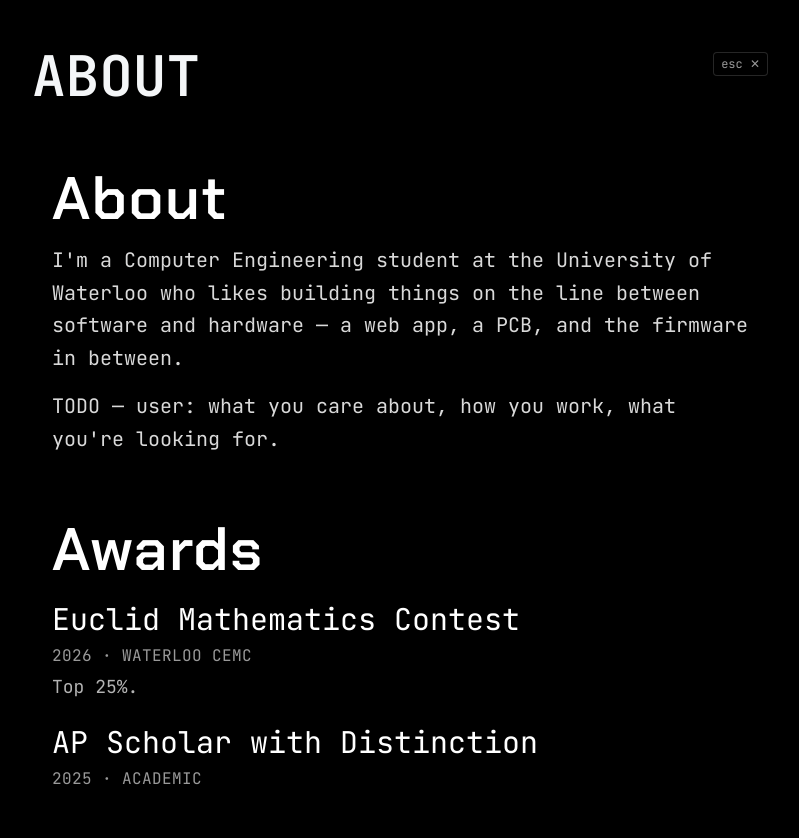
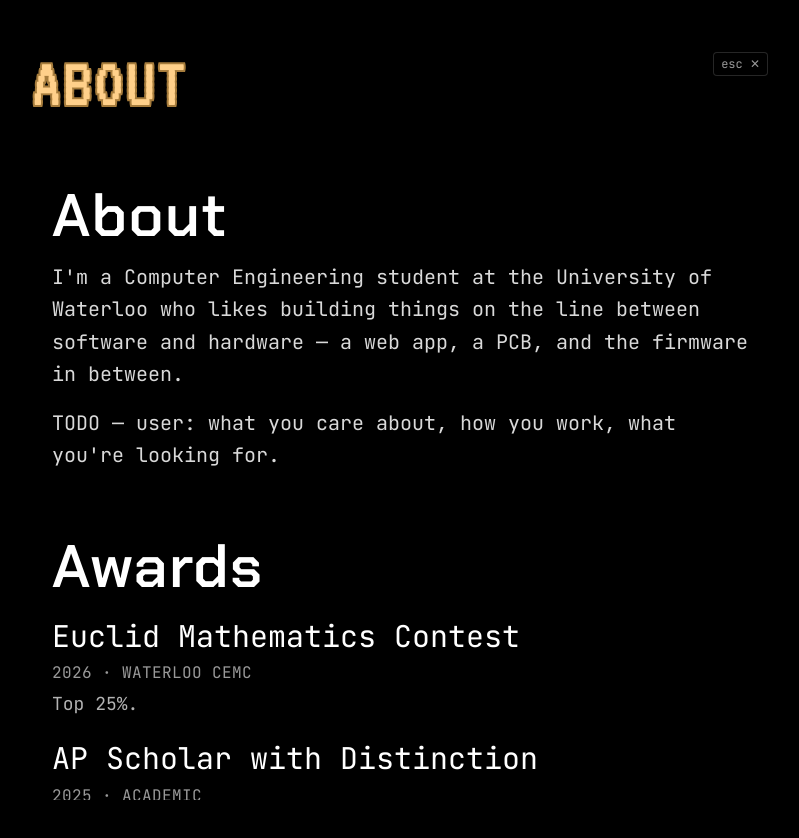
Before and after one commit to jchen208208/jayden-chen-portfolio, a Next.js app: page /about in a window 1280 px wide. Shown: the top 838 px of the page, without its empty margins (240-1039 px from the left). Built offline with nearby package versions, Linux system fonts and the light colour scheme.

Commit message:
changed monitor display background and text colours

```diff
--- a/src/app/globals.css
+++ b/src/app/globals.css
@@ -164,16 +164,19 @@ body {
   transform: translateX(320%) skewX(-14deg);
 }
 
-/* a desk screen's route (`ScreenLabel`): white letters, lit like a
-   phosphor screen — a tight amber bloom round each letter and a fainter one
-   beyond it. Above the mosaic. */
+/* a desk screen's route (`ScreenLabel`): white letters with a near-black
+   outline, so they read on every piece of the amber mosaic, pale or bronze.
+   `paint-order: stroke fill` lays the stroke under the fill, as on the
+   Skills headings, so only its outer half shows and it doesn't thin the
+   letters. A soft dark shadow round them quietens the mosaic's edges and
+   grout just behind the word. Above the mosaic. */
 .screen-label {
   position: relative;
   z-index: 2;
-  color: var(--ink);
-  text-shadow:
-    0 0 0.12em color-mix(in srgb, var(--glow) 70%, transparent),
-    0 0 0.45em color-mix(in srgb, var(--glow) 30%, transparent);
+  color: #fff;
+  -webkit-text-stroke: max(3px, 0.13em) #161618;
+  paint-order: stroke fill;
+  text-shadow: 0 0 0.35em rgba(0, 0, 0, 0.6);
 }
 
 /* the mosaic behind it (`ScreenMosaic`) — a desk screen's hover and click.
@@ -524,7 +527,8 @@ body {
   }
 }
 
-/* The Skills page's headings — its title and the three group labels: Orbitron,
+/* The Skills page's headings — the three group labels (and the lettering of
+   every section's title, which `.section-title` sets in another face): Orbitron,
    in a lighter amber than the glow, with an outline round the letters in a
    darker amber than the glow (a grey and a white one were tried). `paint-order: stroke fill` lays the stroke under the fill, so only
    its outer half shows and the outline doesn't eat into the letters. */
@@ -535,6 +539,16 @@ body {
   color: color-mix(in srgb, var(--glow, #ffbe5c) 72%, #fff);
   -webkit-text-stroke: max(3px, 0.055em) color-mix(in srgb, var(--glow, #ffbe5c) 65%, #000);
   paint-order: stroke fill;
+}
+
+/* Every section's title: that amber lettering in the desk screens'
+   own face — VT323, as `ScreenLabel` writes their names on the glass. It has
+   a single weight and sits small on its em, so it's set a size up to stand
+   as tall as the other headers. */
+.section-title {
+  font-family: var(--font-vt323), monospace;
+  font-weight: 400;
+  font-size: 1.3em;
 }
 
 /* Skills stickers (`sections/skills.tsx`). On the way in, each cluster's
--- a/src/components/desk/ContributionName.tsx
+++ b/src/components/desk/ContributionName.tsx
@@ -1,3 +1,4 @@
+import { rampColour, rampPosition } from "@/lib/goldRamp";
 import { PROFILE } from "@/lib/site";
 import { mulberry32 } from "@/lib/svg";
 
@@ -66,24 +67,6 @@ function layoutName(name: string) {
 const PITCH = 13;
 const CELL = 10;
 
-/** how gold (1) or how charcoal (0) a square is, as colour stops: charcoal →
- *  a lighter grey → a bronze where the two meet → the site's amber light
- *  (`--glow`, #ffbe5c) → a pale highlight. Squares are placed anywhere along
- *  it, so there are in-between shades rather than two palettes.
- *
- *  The charcoal end can't be darker than this: below about 3:1 against the
- *  black page (#5a5a60 is 3.1:1) a square stops reading as part of a letter,
- *  and the charcoal letters — and with them the name — became hard to make
- *  out. It was #2f2f35 (1.6:1). */
-const STOPS: [number, string][] = [
-  [0, "#5a5a60"],
-  [0.4, "#9c9ca2"],
-  [0.52, "#8f7442"],
-  [0.72, "#c18a2e"],
-  [0.9, "#ffbe5c"],
-  [1, "#ffe3b0"],
-];
-
 /** how strongly a letter leans: gold letters sit at `LEAN`, charcoal ones at
  *  `1 - LEAN`. At 0.8 about one square in five goes against its letter, so the
  *  charcoal letters carry some gold squares that mark out their shape. */
@@ -93,17 +76,6 @@ const SEED = 11;
 const { squares: SQUARES, centres: CENTRES, cols: COLS } = layoutName(PROFILE.name);
 const VIEW_W = COLS * PITCH - (PITCH - CELL);
 const VIEW_H = ROWS * PITCH - (PITCH - CELL);
-
-const hex = (h: string) => [1, 3, 5].map((i) => parseInt(h.slice(i, i + 2), 16));
-const colourAt = (t: number) => {
-  let i = 1;
-  while (i < STOPS.length - 1 && t > STOPS[i][0]) i++;
-  const [t0, c0] = STOPS[i - 1];
-  const [t1, c1] = STOPS[i];
-  const k = Math.min(1, Math.max(0, (t - t0) / (t1 - t0)));
-  const [a, b] = [hex(c0), hex(c1)];
-  return `rgb(${a.map((v, j) => Math.round(v + (b[j] - v) * k)).join(",")})`;
-};
 
 /** the odds that a square at column `col` is gold-ish: each letter's middle
  *  sits at its own lean (gold, charcoal, gold, …) and it eases to the next
@@ -121,15 +93,13 @@ function goldOdds(col: number) {
   return lean(i) + (lean(i + 1) - lean(i)) * s;
 }
 
-/** a shade for each square, the same on every render */
+/** a shade for each square from the black-and-gold ramp (`lib/goldRamp`),
+ *  the same on every render */
 const CELLS = (() => {
   const rnd = mulberry32(SEED);
   return SQUARES.map(({ col, row }) => {
     const goldish = rnd() < goldOdds(col);
-    const r = rnd() ** 1.4; // the brightest few are rarer
-    // gold-ish squares land in the upper stretch of the stops, the rest in the lower
-    const t = goldish ? 0.55 + 0.45 * r : 0.42 * r;
-    return { x: col * PITCH, y: row * PITCH, fill: colourAt(t) };
+    return { x: col * PITCH, y: row * PITCH, fill: rampColour(rampPosition(rnd, goldish)) };
   });
 })();
 
--- a/src/components/desk/DeskScene.tsx
+++ b/src/components/desk/DeskScene.tsx
@@ -20,7 +20,7 @@ import DeskCardList from "./DeskCardList";
 import ScreenCard from "./ScreenCard";
 import ScreenLabel from "./ScreenLabel";
 import ScreenMosaic from "./ScreenMosaic";
-import { SectionBackdrop, SectionTitle, hasBackdrop, headerFontClass, sectionCards } from "./sections";
+import { SectionBackdrop, SectionTitle, hasBackdrop, sectionCards } from "./sections";
 
 /**
  * The desk, its four clickable screens, and the fullscreen view each one
@@ -788,11 +788,11 @@ export default function DeskScene({ className }: { className?: string }) {
               {content && (
                 <div
                   ref={headerRef}
-                  className={`px-8 text-center uppercase leading-none ${headerFontClass(content)}`}
+                  className="px-8 text-center uppercase leading-none"
                   style={{ fontSize: "clamp(2rem, 8vw, 6rem)", color: "var(--ink, #f4f6f8)" }}
                 >
                   {/* keyed per opening, so a title that animates itself in
-                      (Projects' traces) plays every time, not just the first */}
+                      plays every time, not just the first */}
                   <SectionTitle key={opens} id={content} />
                 </div>
               )}
--- a/src/components/desk/Hero.tsx
+++ b/src/components/desk/Hero.tsx
@@ -55,7 +55,7 @@ export default function Hero() {
       <ContributionName />
       {/* letter-spacing trails the last letter too, so the same space up
           front (`pl`) keeps the letters themselves centred under the name */}
-      <p className="mt-8 pl-[0.3em] font-mono text-[12px] uppercase tracking-[0.3em] text-white/65 sm:text-[14px]">
+      <p className="mt-8 pl-[0.3em] font-mono text-sm uppercase tracking-[0.3em] text-white/65 sm:text-base">
         {PROFILE.tagline}
       </p>
 
--- a/src/components/desk/ScreenLabel.tsx
+++ b/src/components/desk/ScreenLabel.tsx
@@ -8,8 +8,8 @@ import { usePrefersReducedMotion } from "@/hooks/usePrefersReducedMotion";
  * A desk screen's name — its route, `/projects` — lit amber on the glass.
  *
  * When the page loads the letters spin like slot-machine reels, each flicking
- * through random characters. After a couple of seconds they come to rest one
- * at a time, in a random order: each letter slows down over its last stretch
+ * through random characters. After half a second they come to rest one at a
+ * time, in a random order: each letter slows down over its last stretch
  * (`DECEL_MS`) and lands on its own character. The slash stays put — it's the
  * path, not part of the word. VT323 is monospaced, so the spinning never
  * shifts the word's width.
@@ -22,19 +22,19 @@ import { usePrefersReducedMotion } from "@/hooks/usePrefersReducedMotion";
 /** what the reels spin through */
 const GLYPHS = "abcdefghijklmnopqrstuvwxyz0123456789#$%&*+=?";
 /** the first letter lands this long after load… */
-const FIRST_LAND_MS = 2000;
+const FIRST_LAND_MS = 500;
 /** …and the last this much later; the rest are spread evenly between, in a
  *  random order */
-const LAND_WINDOW_MS = 1400;
+const LAND_WINDOW_MS = 900;
 /** nudges each landing off the even spacing so the rhythm isn't mechanical —
  *  kept under half the tightest spacing, so the order never changes */
-const LAND_JITTER_MS = 60;
+const LAND_JITTER_MS = 40;
 /** how often a spinning letter changes at full speed… */
 const FAST_MS = 45;
 /** …and just before it lands */
 const SLOW_MS = 220;
 /** how long each letter takes to slow from one to the other */
-const DECEL_MS = 700;
+const DECEL_MS = 500;
 
 function pick(rnd: () => number, avoid: string) {
   let c = avoid;
--- a/src/components/desk/ScreenMosaic.tsx
+++ b/src/components/desk/ScreenMosaic.tsx
@@ -1,17 +1,18 @@
 import { useMemo, type CSSProperties } from "react";
+import { rampColour, rampPosition } from "@/lib/goldRamp";
 import { mulberry32 } from "@/lib/svg";
 
 /**
- * The ground behind a desk screen's name: a shard mosaic in shades of the
- * screens' umber (`--screen-bg` — the glow's own hue, darkened, so it isn't a
- * second colour), laid with thin black grout.
+ * The ground behind a desk screen's name: a shard mosaic in the amber
+ * shades of the hero name's squares — the gold stretch of its ramp
+ * (`lib/goldRamp`), none of the greys — laid with thin black grout.
  *
  * The same recipe as the shard mosaic on the tennis site
  * (client-website-1 `Mosaic.tsx`): a coarse grid whose inner corners wander
  * a long way, so every cell is an irregular quad, and some cells are split
- * corner to corner into two triangles. Each piece takes one of a few tints,
- * never the same as the piece before it or the one above, so neighbours
- * always read apart. Corners on the glass's edge only slide along it, so the
+ * corner to corner into two triangles. Each piece takes a shade from that
+ * ramp, never too close to the piece before it or the one above, so
+ * neighbours always read apart. Corners on the glass's edge only slide along it, so the
  * mosaic still fills the glass. The grout is each piece's own black stroke:
  * neighbours share their edges, so it's one even line wherever they meet.
  *
@@ -34,19 +35,15 @@ const JITTER = 0.35;
 const SPLIT = 0.3;
 /** the grout's width, in desk units */
 const GROUT = 1.6;
-/** a piece's tint over the umber: a share of black or of the glow mixed
- *  in, or none. The light pieces warm toward the glow rather than white,
- *  which would grey the umber out. Picked evenly, so about one piece in six
- *  is the lightest — a few bright shards per screen. That one stops at 26%
- *  so the amber route still reads on it. */
-const TINTS = [
-  { mix: "#000", amount: 25 },
-  { mix: "#000", amount: 12 },
-  null,
-  { mix: "var(--glow)", amount: 10 },
-  { mix: "var(--glow)", amount: 18 },
-  { mix: "var(--glow)", amount: 26 },
-];
+/** neighbouring pieces sit at least this far apart along the ramp (0–1),
+ *  so they always read apart. The gold stretch they're drawn from is 0.45
+ *  wide, and a piece steers clear of two neighbours, so this has to stay
+ *  under a quarter of that or a piece could be left nothing to pick. */
+const MIN_STEP = 0.08;
+/** the share of black mixed into every piece — the glass turned down a
+ *  touch from the name's own shades, so the route's white lettering
+ *  (`.screen-label`) stands off it */
+const DIM = 20;
 /** hovering moves each piece out from the glass's centre by this share of
  *  its distance from it — so neighbours a cell apart part by only ~2.5
  *  units, a slight widening of the grout */
@@ -102,28 +99,28 @@ function layPieces(w: number, h: number, seed: number): Piece[] {
     corners.push(row);
   }
 
-  // a tint unlike its neighbours'
+  // a shade unlike its neighbours', landing on the ramp just as one of the
+  // name's gold squares does — never on its grey stretch
   const above = new Array<number>(cols).fill(-1);
   let last = -1;
-  const pickTint = (avoid: number[]) => {
+  const pickShade = (avoid: number[]) => {
     let t: number;
-    do t = Math.floor(rnd() * TINTS.length);
-    while (avoid.includes(t));
+    do t = rampPosition(rnd, true);
+    while (avoid.some((a) => Math.abs(a - t) < MIN_STEP));
     return t;
   };
 
   const pieces: Piece[] = [];
   const centre = { x: w / 2, y: h / 2 };
-  const add = (shape: Point[], tint: number) => {
+  const add = (shape: Point[], shade: number) => {
     const c = {
       x: shape.reduce((s, p) => s + p.x, 0) / shape.length,
       y: shape.reduce((s, p) => s + p.y, 0) / shape.length,
     };
-    const t = TINTS[tint];
     pieces.push({
       points: shape.map((p) => `${r2(p.x)},${r2(p.y)}`).join(" "),
       c: { x: r2(c.x), y: r2(c.y) },
-      fill: t ? `color-mix(in srgb, var(--screen-bg) ${100 - t.amount}%, ${t.mix})` : "var(--screen-bg)",
+      fill: `color-mix(in srgb, ${rampColour(shade)} ${100 - DIM}%, #000)`,
       part: { x: r2((c.x - centre.x) * SPREAD), y: r2((c.y - centre.y) * SPREAD) },
       tilt: r2((rnd() * 2 - 1) * TILT),
       delay: Math.round(rnd() * STAGGER_MS),
@@ -150,14 +147,14 @@ function layPieces(w: number, h: number, seed: number): Piece[] {
                 [tl, tr, br],
                 [tl, br, bl],
               ];
-        const t1 = pickTint([last, above[c]]);
-        const t2 = pickTint([t1]);
+        const t1 = pickShade([last, above[c]]);
+        const t2 = pickShade([t1]);
         add(a, t1);
         add(b, t2);
         above[c] = t2;
         last = t2;
       } else {
-        const t = pickTint([last, above[c]]);
+        const t = pickShade([last, above[c]]);
         add([tl, tr, br, bl], t);
         above[c] = t;
         last = t;
--- a/src/components/desk/sections/index.tsx
+++ b/src/components/desk/sections/index.tsx
@@ -2,7 +2,6 @@
 
 import type { ReactNode } from "react";
 import { SECTIONS, type SectionId } from "@/lib/site";
-import PcbTitle, { PROJECTS_BOARD } from "../PcbTitle";
 import ScreenCard from "../ScreenCard";
 import { experienceCards } from "./experience";
 import { personalCards } from "./personal";
@@ -25,29 +24,12 @@ const BUILDERS: Record<SectionId, (opts: CardOptions) => SectionCard[]> = {
   about: personalCards,
 };
 
-/** Skills and Experience set their header in the display face (Chakra Petch);
- *  the others use the site monospace. Card titles are the display face throughout. */
-const DISPLAY_FACE_HEADERS: ReadonlySet<SectionId> = new Set(["skills", "experience"]);
-
-/** the section header's font classes (the big title above the cards) */
-export function headerFontClass(id: SectionId) {
-  return DISPLAY_FACE_HEADERS.has(id) ? "font-title tracking-wide" : "font-mono font-semibold";
-}
-
-/** the section header's title. Projects is drawn as circuit-board traces;
- *  Skills is plain text in the page's own heading style; the rest are plain text in the header's
- *  font (`headerFontClass`). Sized in `em`, so it follows the header's own
+/** the section header's title (the big one above the cards) — every section
+ *  alike, in the desk screens' face (`.section-title`) and the amber
+ *  lettering of Skills' mat. Sized in `em`, so it follows the header's own
  *  font size. */
 export function SectionTitle({ id }: { id: SectionId }) {
-  const label = SECTIONS[id].screenLabel;
-  if (id === "projects") {
-    return <PcbTitle glyphs={PROJECTS_BOARD} label={label} className="mx-auto block" style={{ height: "1.15em", width: "auto" }} />;
-  }
-  if (id === "skills") {
-    // the same lettering as the group labels on its mat (`.skills-heading`)
-    return <span className="skills-heading">{label}</span>;
-  }
-  return <>{label}</>;
+  return <span className="skills-heading section-title">{SECTIONS[id].screenLabel}</span>;
 }
 
 /** What a section lays out under everything else, filling (nearly) the whole
--- a/src/components/focus/FocusFrame.tsx
+++ b/src/components/focus/FocusFrame.tsx
@@ -4,7 +4,7 @@ import { useCallback, useEffect, useRef } from "react";
 import { useRouter } from "next/navigation";
 import type { SectionId } from "@/lib/site";
 import { useScrollLock } from "@/hooks/useScrollLock";
-import { SectionBackdrop, SectionTitle, hasBackdrop, headerFontClass } from "@/components/desk/sections";
+import { SectionBackdrop, SectionTitle, hasBackdrop } from "@/components/desk/sections";
 
 /**
  * A section as its own page — what a phone gets when it taps a card on the
@@ -89,7 +89,7 @@ export default function FocusFrame({
       <div className="flex items-start justify-between gap-4">
         <h1
           id="section-title"
-          className={`text-[clamp(1.75rem,8vw,3.5rem)] uppercase leading-none text-ink ${headerFontClass(id)}`}
+          className="text-[clamp(1.75rem,8vw,3.5rem)] uppercase leading-none text-ink"
         >
           <SectionTitle id={id} />
         </h1>
--- /dev/null
+++ b/src/lib/goldRamp.ts
@@ -0,0 +1,43 @@
+/**
+ * The black-and-gold ramp — Waterloo's colours — that the hero name's squares
+ * are coloured from (`ContributionName`), shared with the desk screens'
+ * mosaic (`ScreenMosaic`) so the two read as one palette.
+ */
+
+/** how gold (1) or how charcoal (0) a shade is, as colour stops: charcoal →
+ *  a lighter grey → a bronze where the two meet → the site's amber light
+ *  (`--glow`, #ffbe5c) → a pale highlight. Shades are placed anywhere along
+ *  it, so there are in-between shades rather than two palettes.
+ *
+ *  The charcoal end can't be darker than this: below about 3:1 against the
+ *  black page (#5a5a60 is 3.1:1) a square stops reading as part of a letter,
+ *  and the charcoal letters — and with them the name — became hard to make
+ *  out. It was #2f2f35 (1.6:1). */
+const STOPS: [number, string][] = [
+  [0, "#5a5a60"],
+  [0.4, "#9c9ca2"],
+  [0.52, "#8f7442"],
+  [0.72, "#c18a2e"],
+  [0.9, "#ffbe5c"],
+  [1, "#ffe3b0"],
+];
+
+const hex = (h: string) => [1, 3, 5].map((i) => parseInt(h.slice(i, i + 2), 16));
+
+/** the colour at `t` (0–1) along the ramp */
+export function rampColour(t: number) {
+  let i = 1;
+  while (i < STOPS.length - 1 && t > STOPS[i][0]) i++;
+  const [t0, c0] = STOPS[i - 1];
+  const [t1, c1] = STOPS[i];
+  const k = Math.min(1, Math.max(0, (t - t0) / (t1 - t0)));
+  const [a, b] = [hex(c0), hex(c1)];
+  return `rgb(${a.map((v, j) => Math.round(v + (b[j] - v) * k)).join(",")})`;
+}
+
+/** where along the ramp a shade lands: gold-ish ones in its upper stretch,
+ *  the rest in its lower, and the brightest few rarer */
+export function rampPosition(rnd: () => number, goldish: boolean) {
+  const r = rnd() ** 1.4;
+  return goldish ? 0.55 + 0.45 * r : 0.42 * r;
+}
```
